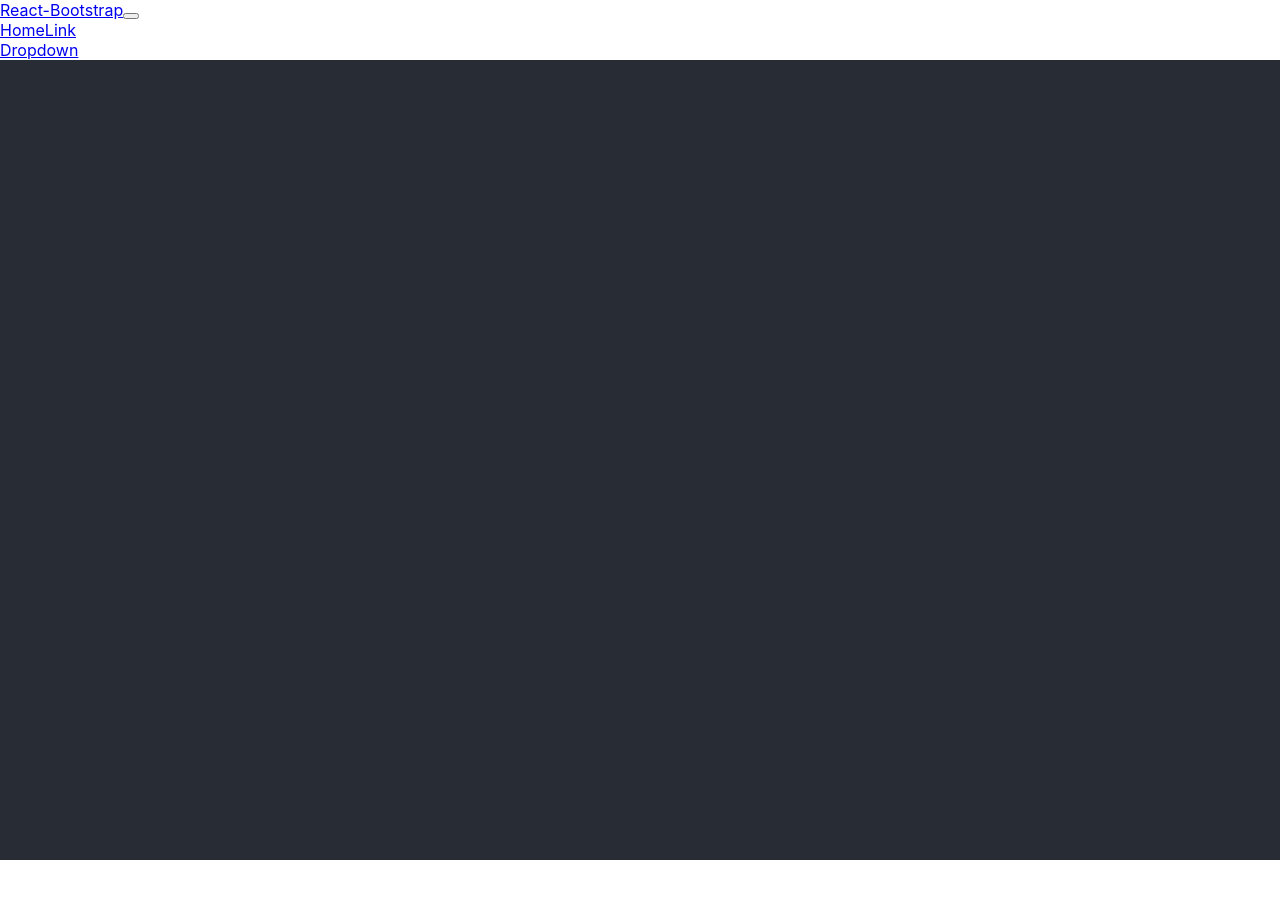
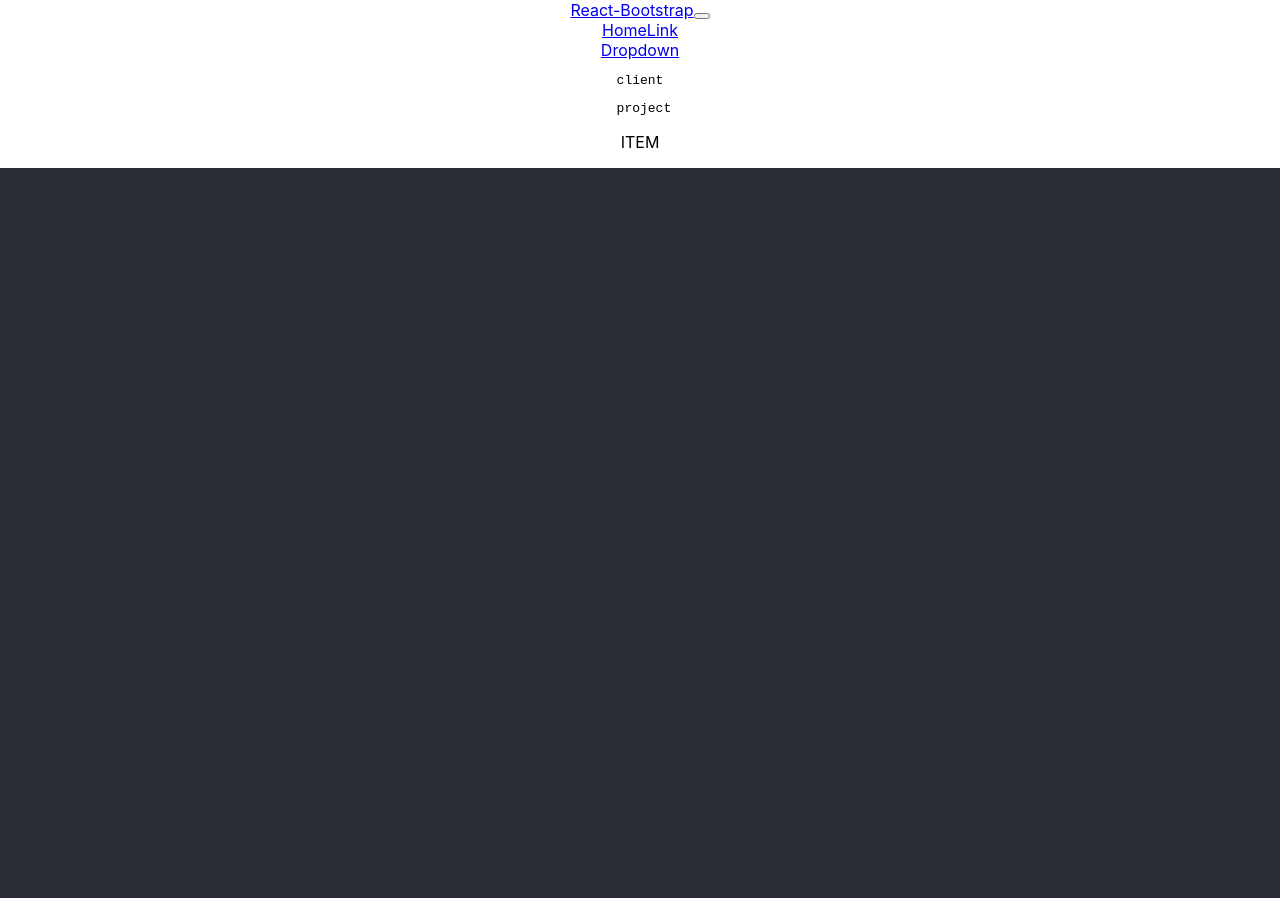
Before and after one commit to timeonator/react-timecard, a React (Create React App) app: page / in a window 1280 px wide. Shown: the top 898 px of the page. Before the commit the page ends 860 px from the top, so only its background shows below. Built offline with nearby package versions, Linux system fonts and the light colour scheme.

Commit message:
checkpoint

```diff
--- a/src/components/client.js
+++ b/src/components/client.js
@@ -1,7 +1,8 @@
-import React from 'React';
+import React from 'react';
 
-class Client {
+class Client extends React.Component {
     render(props){
-        <pre>client</pre>
+        return (<pre>client</pre>);
     }
 }
+export default Client;
--- a/src/components/item.js
+++ b/src/components/item.js
@@ -6,7 +6,7 @@ class Item extends React.Component {
     }
 
     render () {
-        return(<p> {itemID} </p>);
+        return(<p> ITEM </p>);
     }
 
 
--- a/src/components/project.js
+++ b/src/components/project.js
@@ -1,7 +1,8 @@
-import React from 'React';
+import React from 'react';
 
 class project extends React.Component{
-    render(props){
-<pre> project</pre>
+    render(){
+        return (<pre> project</pre>);
     }
 }
+export default project;
--- a/src/index.js
+++ b/src/index.js
@@ -2,15 +2,29 @@ import React from 'react';
 import ReactDOM from 'react-dom';
 import './index.css';
 import TimeNavBar from './time-navbar';
-import App from './App';
+// import App from './App';
+import Client from './components/client'
+import Project from './components/project';
+import Item from './components/item';
+import './App.css';
+function App() {
+    return (
+    <div className="App">
+        <TimeNavBar/>
+        <Client />
+        <Project />
+        <Item />
+        <header className="App-header">
 
+        </header>
 
-
+        </div>
+    );
+}
 
 
 ReactDOM.render(
   <React.StrictMode>
-      <TimeNavBar/>
     <App />
   </React.StrictMode>,
   document.getElementById('root')
```
Also changed, not shown: src/components/work.js (added, +8 -0 lines).
